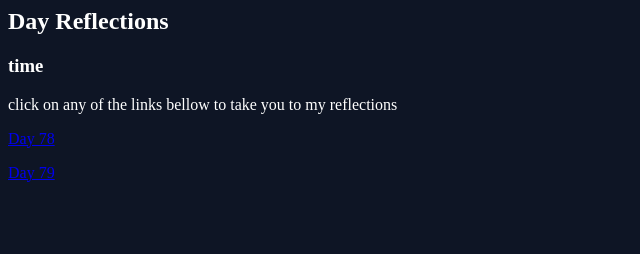
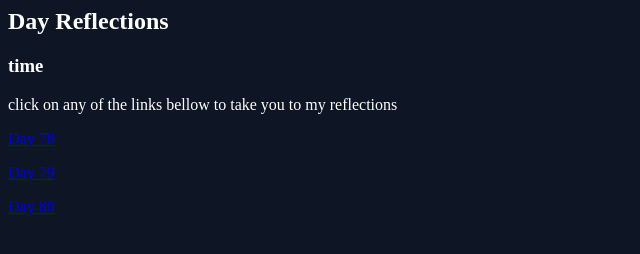
Before and after one commit to kimbengfaith/Replit-100-days-of-code-in-python, a plain HTML site: page Day 78 Next 22 reflections webserver/index (1).html in a window 1280 px wide. Shown: the full height of the page, 0-640 px from the left. Drawn offline with Linux system fonts and the light colour scheme; files that its build step writes are made by us from their sources.

Commit message:
Update index (1).html

```diff
--- a/Day 78 Next 22 reflections webserver/index (1).html
+++ b/Day 78 Next 22 reflections webserver/index (1).html
@@ -9,6 +9,7 @@
     <p>click on any of the links bellow to take you to my reflections</p>
     <p><a href='/78'>Day 78</a></p>
     <p><a href='/79'>Day 79</a></p>
+    <p><a href='/80'>Day 80</a></p>
 
   </body>
 </html>
```
